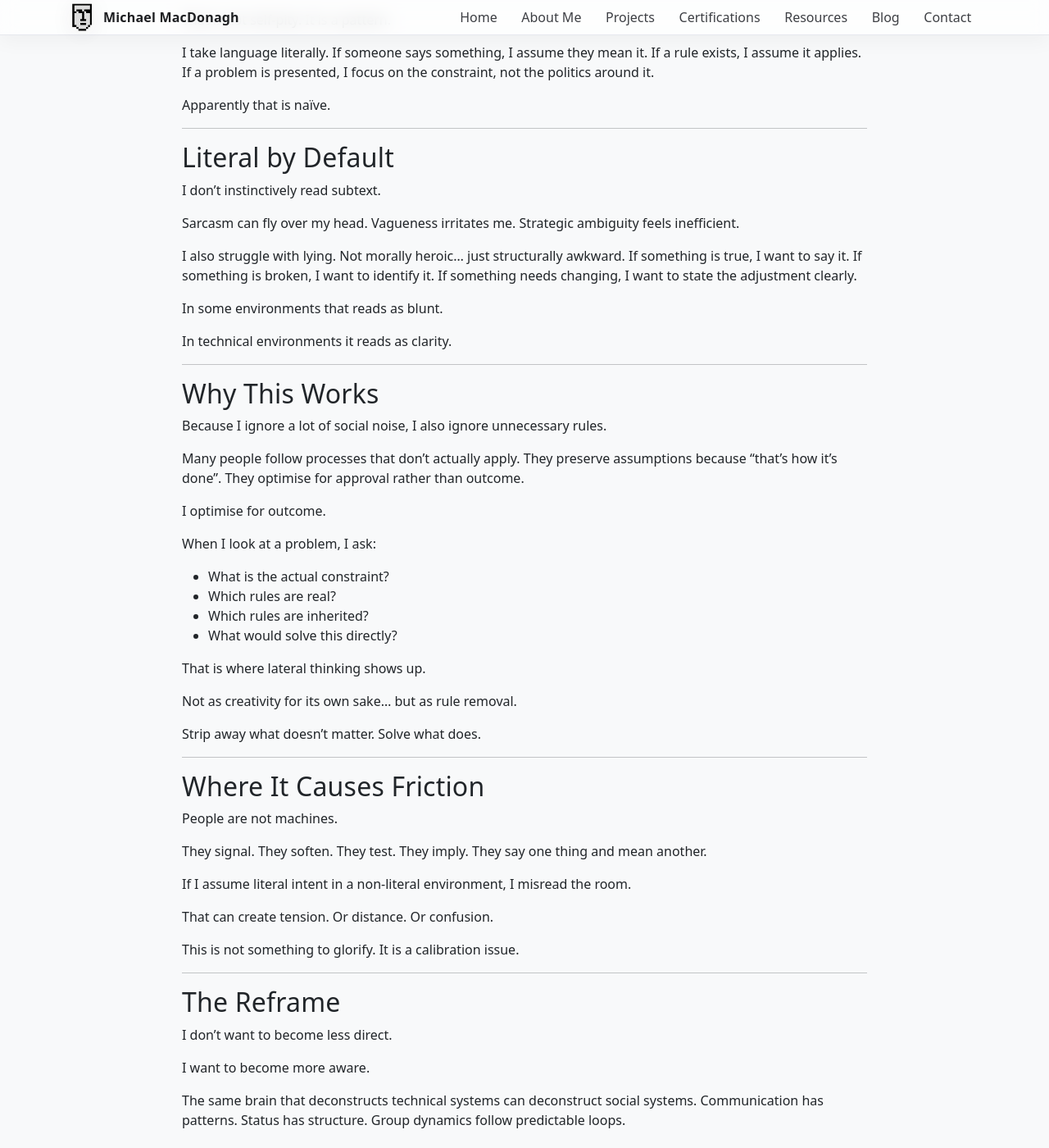
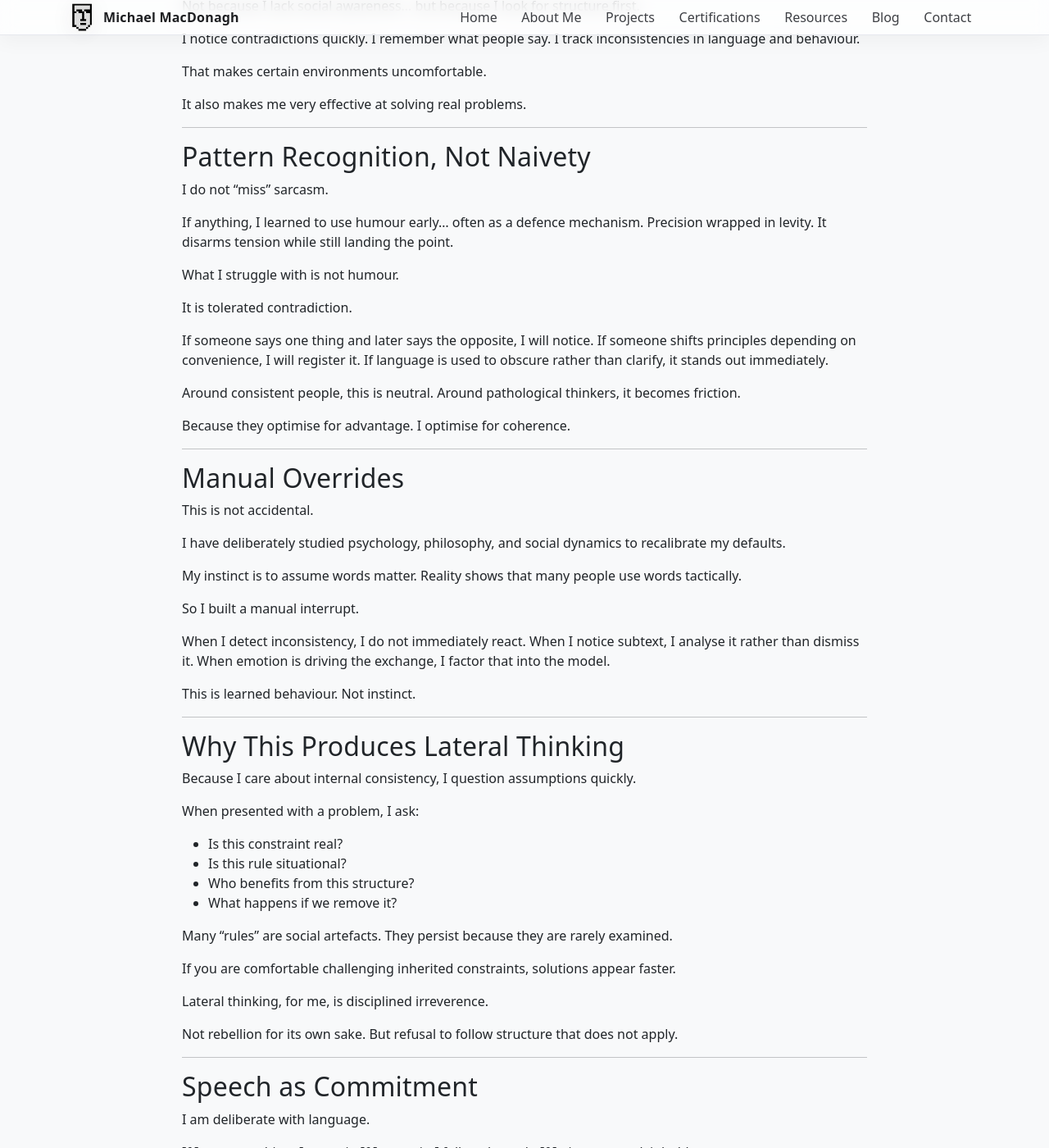
Before and after one commit to MechMadHog/michaelmacdonagh.net, a Jekyll site: the page built from _posts/2026-02-25-Lateral-Communication.md, in a window 1280 px wide and 1400 px high, scrolled down 994 px. Shown: the whole window at 82% size. Built offline with Jekyll 4.4.1, drawn with Linux system fonts in a browser that asks for light colours; some of the changed text lies outside the part shown.

Commit message:
more accurate

```diff
--- a/_posts/2026-02-25-Lateral-Communication.md
+++ b/_posts/2026-02-25-Lateral-Communication.md
@@ -8,126 +8,131 @@ featured: true
 image: /assets/images/blog/lateral-thinking-communication.png
 ---
 
-Here’s a tighter version in your tone... more direct, less corporate polish, still suitable for the formal site.
+
+# Lateral Thinking... and Deliberate Communication
+
+There is a consistent pattern in how I think.
+
+My brain defaults to systems.
+
+Not because I lack social awareness... but because I look for structure first.
+
+I notice contradictions quickly.
+I remember what people say.
+I track inconsistencies in language and behaviour.
+
+That makes certain environments uncomfortable.
+
+It also makes me very effective at solving real problems.
 
 ---
 
-# Lateral Thinking... and the Communication Gap
+## Pattern Recognition, Not Naivety
 
-I am better with systems than with people.
+I do not “miss” sarcasm.
 
-That is not self-pity. It is a pattern.
+If anything, I learned to use humour early... often as a defence mechanism. Precision wrapped in levity. It disarms tension while still landing the point.
 
-I take language literally. If someone says something, I assume they mean it. If a rule exists, I assume it applies. If a problem is presented, I focus on the constraint, not the politics around it.
+What I struggle with is not humour.
 
-Apparently that is naïve.
+It is tolerated contradiction.
+
+If someone says one thing and later says the opposite, I will notice.
+If someone shifts principles depending on convenience, I will register it.
+If language is used to obscure rather than clarify, it stands out immediately.
+
+Around consistent people, this is neutral.
+Around pathological thinkers, it becomes friction.
+
+Because they optimise for advantage.
+I optimise for coherence.
 
 ---
 
-## Literal by Default
+## Manual Overrides
 
-I don’t instinctively read subtext.
+This is not accidental.
 
-Sarcasm can fly over my head.
-Vagueness irritates me.
-Strategic ambiguity feels inefficient.
+I have deliberately studied psychology, philosophy, and social dynamics to recalibrate my defaults.
 
-I also struggle with lying. Not morally heroic... just structurally awkward. If something is true, I want to say it. If something is broken, I want to identify it. If something needs changing, I want to state the adjustment clearly.
+My instinct is to assume words matter.
+Reality shows that many people use words tactically.
 
-In some environments that reads as blunt.
+So I built a manual interrupt.
 
-In technical environments it reads as clarity.
+When I detect inconsistency, I do not immediately react.
+When I notice subtext, I analyse it rather than dismiss it.
+When emotion is driving the exchange, I factor that into the model.
+
+This is learned behaviour.
+Not instinct.
 
 ---
 
-## Why This Works
+## Why This Produces Lateral Thinking
 
-Because I ignore a lot of social noise, I also ignore unnecessary rules.
+Because I care about internal consistency, I question assumptions quickly.
 
-Many people follow processes that don’t actually apply. They preserve assumptions because “that’s how it’s done”. They optimise for approval rather than outcome.
+When presented with a problem, I ask:
 
-I optimise for outcome.
+* Is this constraint real?
+* Is this rule situational?
+* Who benefits from this structure?
+* What happens if we remove it?
 
-When I look at a problem, I ask:
+Many “rules” are social artefacts.
+They persist because they are rarely examined.
 
-* What is the actual constraint?
-* Which rules are real?
-* Which rules are inherited?
-* What would solve this directly?
+If you are comfortable challenging inherited constraints, solutions appear faster.
 
-That is where lateral thinking shows up.
+Lateral thinking, for me, is disciplined irreverence.
 
-Not as creativity for its own sake... but as rule removal.
-
-Strip away what doesn’t matter.
-Solve what does.
+Not rebellion for its own sake.
+But refusal to follow structure that does not apply.
 
 ---
 
-## Where It Causes Friction
+## Speech as Commitment
 
-People are not machines.
+I am deliberate with language.
 
-They signal.
-They soften.
-They test.
-They imply.
-They say one thing and mean another.
+If I say something, I mean it.
+If I commit, I follow through.
+If I give my word, it holds.
 
-If I assume literal intent in a non-literal environment, I misread the room.
+I do not need an NDA to keep a secret.
+I do not need surveillance to stay loyal.
+Scruples are not conditional.
 
-That can create tension.
-Or distance.
-Or confusion.
+That consistency can appear rigid in fluid environments.
 
-This is not something to glorify. It is a calibration issue.
+But it is also stable.
+
+People may adapt their stance to suit the room.
+I prefer alignment between speech and action.
 
 ---
 
-## The Reframe
+## The Trade-Off
 
-I don’t want to become less direct.
+High pattern recognition has a cost.
 
-I want to become more aware.
+You see hypocrisy faster.
+You remember contradictions.
+You become less tolerant of performative behaviour.
 
-The same brain that deconstructs technical systems can deconstruct social systems. Communication has patterns. Status has structure. Group dynamics follow predictable loops.
+That can create distance.
 
-They are just less documented.
+But it also creates clarity.
 
-If I treat communication like a system instead of a mystery, it becomes learnable.
+The objective is not to become softer or more vague.
+It is to apply the same precision to social calibration that I apply to technical systems.
 
-That is the shift.
+Keep the integrity.
+Increase the range.
 
-Not abandoning directness.
-Refining it.
+That is the refinement process.
 
----
+Not personality replacement.
 
-## Integration
-
-This is not a weakness I need to hide.
-It is not a superpower I need to defend.
-
-It is a trade-off.
-
-Lateral thinking makes me strong at:
-
-* Problem solving
-* Systems design
-* Identifying unnecessary constraints
-* Cutting through noise
-
-It makes me weaker at:
-
-* Reading implication
-* Navigating emotional signalling
-* Playing social chess
-
-The objective is not personality replacement.
-
-It is range expansion.
-
-Keep the clarity.
-Add calibration.
-
-That is the current iteration.
+Iteration.
```
